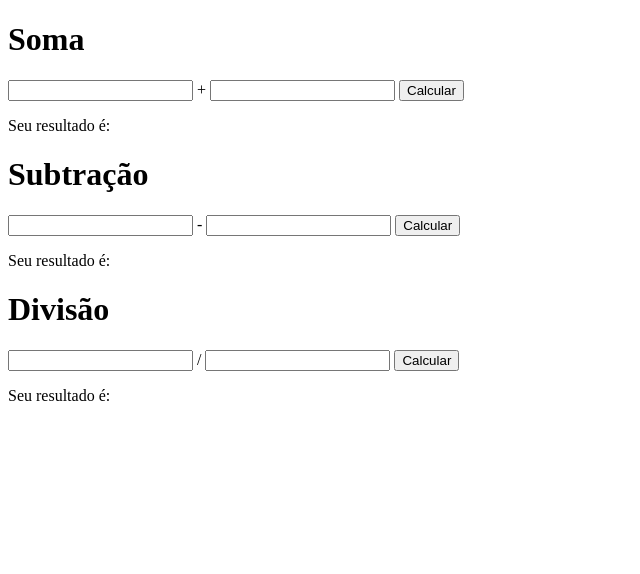
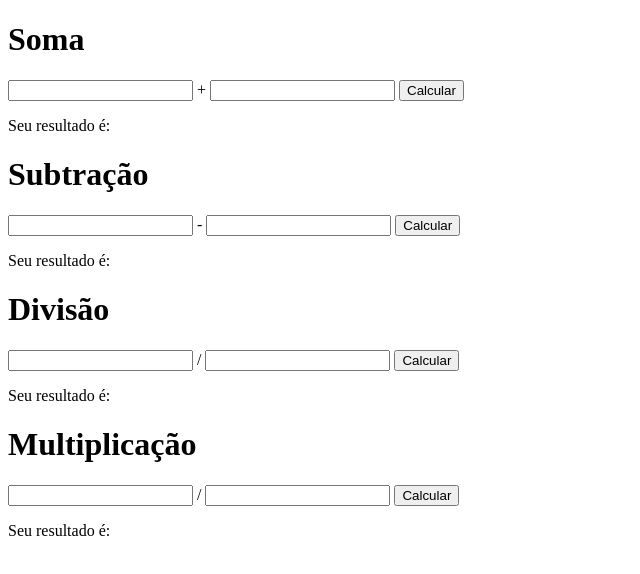
Before and after one commit to rafael-papito/Matem-tica-, a plain HTML site: page index.html in a window 1280 px wide. Shown: the whole page, without its empty margins (0-640 px from the left). Drawn offline with Linux system fonts and the light colour scheme.

Commit message:
Update index.html

```diff
--- a/index.html
+++ b/index.html
@@ -38,5 +38,14 @@
         </p>
         <div class="res" id="resDiv">Seu resultado é:</div>
     </div><!--box Divisão-->
+    <div class="box">
+        <h1>Multiplicação</h1>
+        <p><input type="number" id="mult1">
+           <span>/</span>
+        <input type="number" id="mult2">
+        <input type="button" value="Calcular" onclick="multiplicacao()">
+        </p>
+        <div class="res" id="resMult">Seu resultado é:</div>
+    </div><!--box Multiplicação-->
 </body>
 </html>
```
